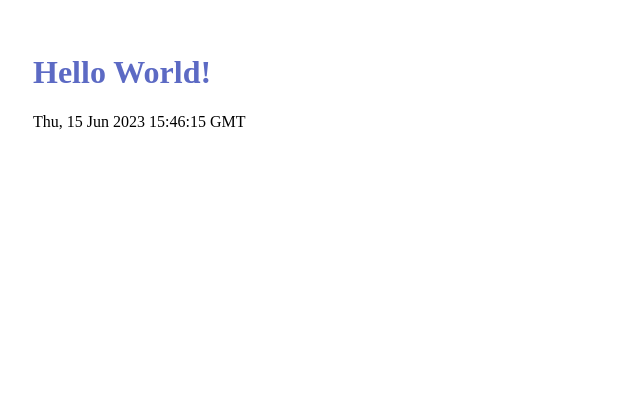
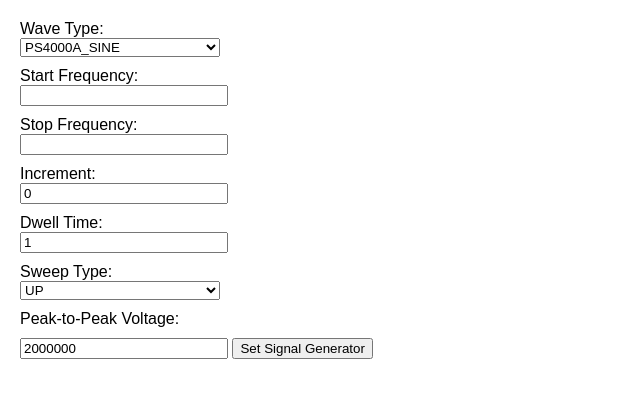
Before and after one commit to BelalAbulabn/PicoScope-Python-API, a Flask app: page / in a window 1280 px wide. Shown: the top 398 px of the page, without its empty margins (0-640 px from the left). Run offline with Flask 3, Linux system fonts and the light colour scheme.

Commit message:
adding Singnal Genartor Button

```diff
--- a/Webserver/main.py
+++ b/Webserver/main.py
@@ -1,7 +1,34 @@
-from flask import Flask,render_template
+from flask import Flask, request, jsonify, render_template
+import ctypes
+from picosdk.ps4000a import ps4000a as ps
+from picosdk.functions import assert_pico_ok
+import sys
+sys.path.append('..')
+from GUI.ps4000aSigGen import PicoScope4000a
 
 app = Flask(__name__)
 
-@app.route("/")
-def hello_world():
-    return render_template("index.html")
+picoscope = PicoScope4000a()
+picoscope.open_device()
+
+@app.route('/')
+def home():
+    return render_template('index.html')
+
+@app.route('/set_signal_generator', methods=['POST'])
+def set_signal_generator():
+    data = request.json
+    wavetype = data['wavetype']
+    start_freq = data['start_freq']
+    stop_freq = data['stop_freq']
+    increment = data['increment']
+    dwell_time = data['dwell_time']
+    sweep_type = data['sweep_type']
+    pk_to_pk = data['pk_to_pk']
+
+    picoscope.set_signal_generator(wavetype, start_freq, stop_freq, increment, dwell_time, sweep_type, pk_to_pk)
+
+    return jsonify({'status': 'success'})
+
+if __name__ == '__main__':
+    app.run(debug=True)
--- a/Webserver/static/script.js
+++ b/Webserver/static/script.js
@@ -1,7 +1,38 @@
 function showTime() {
 	document.getElementById('currentTime').innerHTML = new Date().toUTCString();
+
 }
 showTime();
 setInterval(function () {
 	showTime();
 }, 1000);
+function setSignalGenerator() {
+	var data = {
+		wavetype: document.getElementById("waveType").value,
+		start_freq: document.getElementById("startFreq").value,
+		stop_freq: document.getElementById("stopFreq").value,
+		increment: document.getElementById("increment").value,
+		dwell_time: document.getElementById("dwellTime").value,
+		sweep_type: document.getElementById("sweepType").value,
+		pk_to_pk: document.getElementById("peakToPeakVoltage").value
+	};
+
+	$.ajax({
+		url: '/set_signal_generator',
+		type: 'post',
+		contentType: 'application/json',
+		data: JSON.stringify(data),
+		success: function(response) {
+			console.log(response);
+		}
+	});
+}
+function onButtonClick() {
+	try {
+		// Call the function that might throw an error
+		setSignalGenerator();
+	} catch (error) {
+		// Display an alert box with the error message
+		alert(error.message);
+	}
+}
--- a/Webserver/templates/index.html
+++ b/Webserver/templates/index.html
@@ -1,12 +1,65 @@
 <!DOCTYPE html>
-<html>
-  <head>
-    <title>Hello, World!</title>
-    <link rel="stylesheet" href="{{ url_for('static', filename='styles.css') }}" />
-  </head>
-  <body>
-      <h1 class="title">Hello World! </h1>
-      <p id="currentTime"></p>
-      <script src="{{ url_for('static', filename='script.js') }}"></script>
-  </body>
+<html lang="en">
+<head>
+    <meta charset="UTF-8">
+    <title>PicoScope Signal Generator</title>
+    <style>
+        /* Add some basic styling */
+        body { font-family: Arial, sans-serif; margin: 20px; }
+        label { display: block; margin-top: 10px; }
+        input, select { width: 200px; }
+        button { margin-top: 10px; }
+    </style>
+</head>
+<body>
+
+    <!-- Add HTML elements -->
+    <label for="waveType">Wave Type:</label>
+    <select id="waveType">
+        <option>PS4000A_SINE</option>
+        <option>PS4000A_SQUARE</option>
+        <option>PS4000A_TRIANGLE</option>
+        <option>PS4000A_RAMP_UP</option>
+        <option>PS4000A_RAMP_DOWN</option>
+        <option>PS4000A_SINC</option>
+        <option>PS4000A_GAUSSIAN</option>
+        <option>PS4000A_HALF_SINE</option>
+        <option>PS4000A_DC_VOLTAGE</option>
+        <option>PS4000A_WHITE_NOISE</option>
+        <option>PS4000A_PRBS</option>
+        <option>PS4000A_PULSE</option>
+        <option>PS4000A_MAX_WAVE_TYPES</option>
+        <!-- ... other options ... -->
+    </select>
+
+    <label for="startFreq">Start Frequency:</label>
+    <input type="text" id="startFreq">
+
+    <label for="stopFreq">Stop Frequency:</label>
+    <input type="text" id="stopFreq">
+
+    <label for="increment">Increment:</label>
+    <input type="text" id="increment" value="0">
+
+    <label for="dwellTime">Dwell Time:</label>
+    <input type="text" id="dwellTime" value="1">
+
+    <label for="sweepType">Sweep Type:</label>
+    <select id="sweepType">
+        <option>UP</option>
+        <option>DOWN</option>
+        <option>UPDOWN</option>
+        <option>DWONUP</option>
+
+        <!-- ... other options ... -->
+    </select>
+
+    <label for="peakToPeakVoltage">Peak-to-Peak Voltage:</label>
+    <input type="text" id="peakToPeakVoltage" value="2000000">
+
+    <button onclick="setSignalGenerator()">Set Signal Generator</button>
+    <script src="https://code.jquery.com/jquery-3.6.0.min.js"></script>
+
+
+</body>
 </html>
```
Also changed, not shown: Webserver/static/styles.css (+47 -0 lines), 1 other file.
